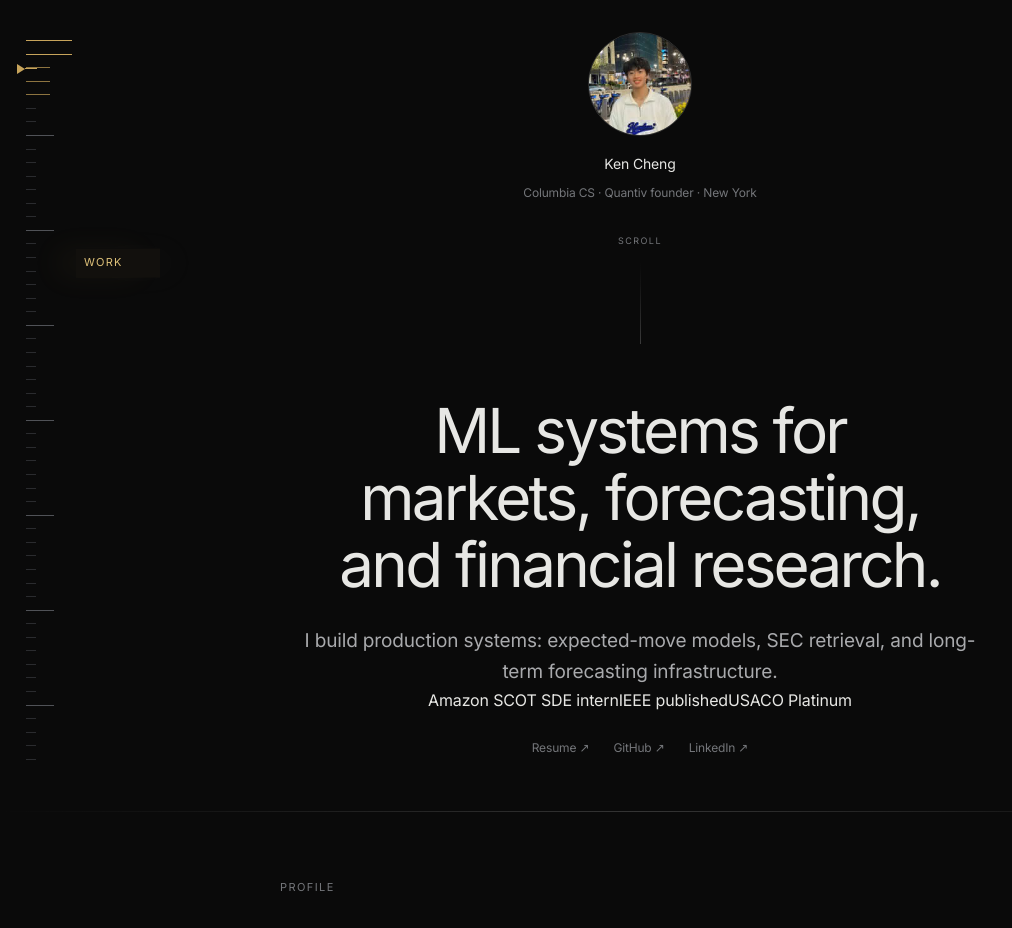
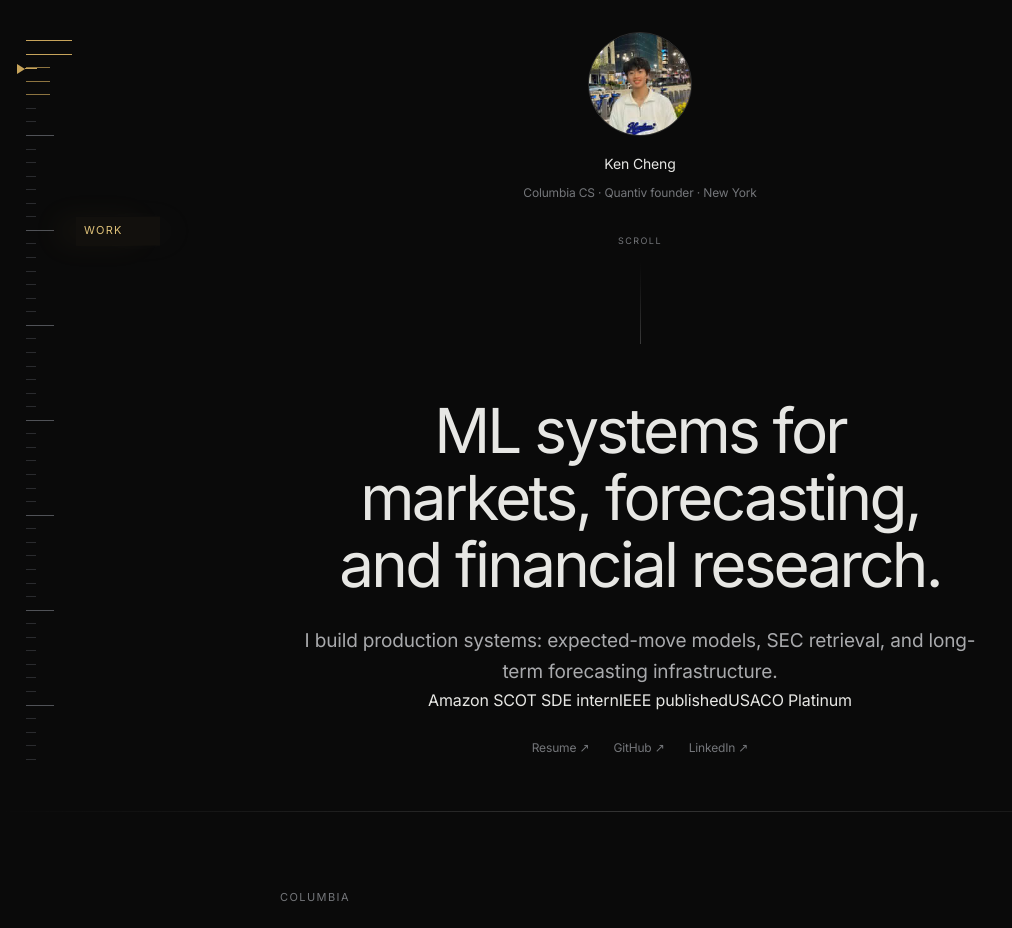
Before and after one commit to kenchengkc/personal-website, a Next.js app: page / in a window 1280 px wide. Shown: the top 928 px of the page, without its empty margins (0-1012 px from the left). Built offline with nearby package versions, Linux system fonts and the light colour scheme.

Commit message:
Remove redundant profile section

```diff
--- a/app/page.tsx
+++ b/app/page.tsx
@@ -1,5 +1,4 @@
 import { Hero } from "@/components/sections/Hero";
-import { About } from "@/components/sections/About";
 import { Columbia } from "@/components/sections/Columbia";
 import { Skills } from "@/components/sections/Skills";
 import { Projects } from "@/components/sections/Projects";
@@ -12,7 +11,6 @@
     <>
       <main className="site-main">
         <Hero />
-        <About />
         <Columbia />
         <Skills />
         <Projects />
```
